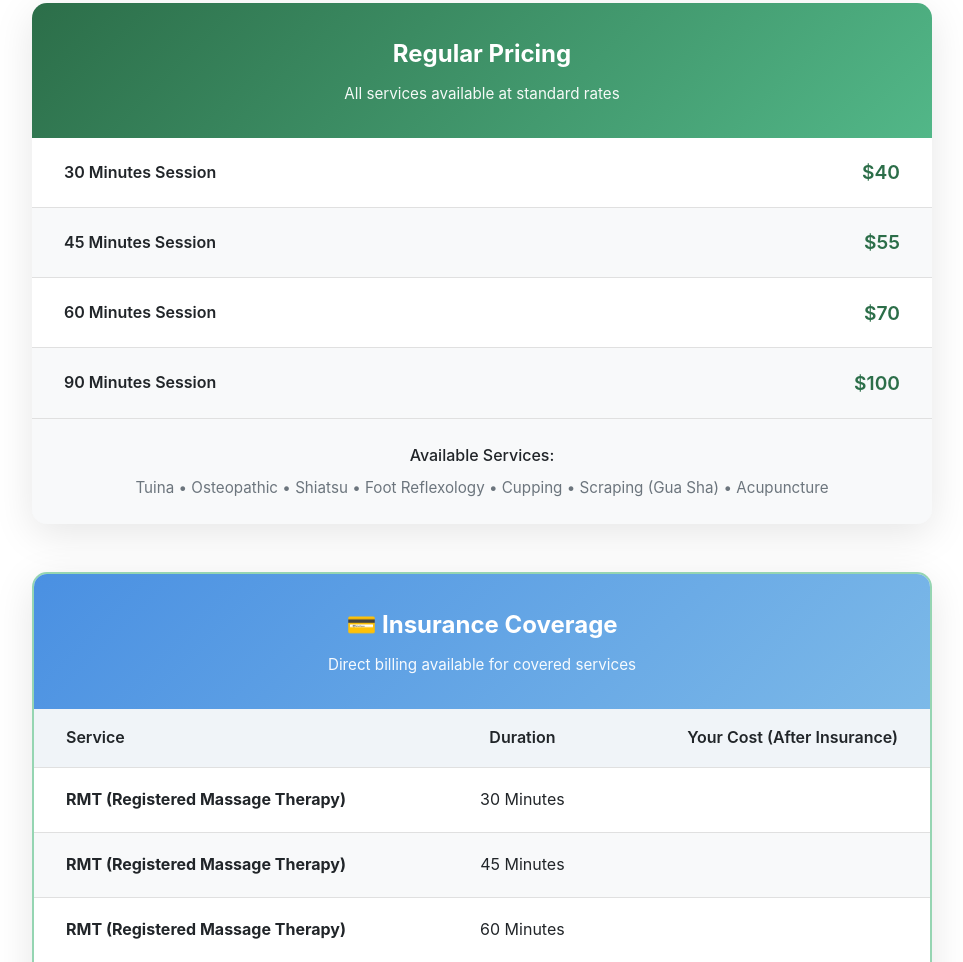
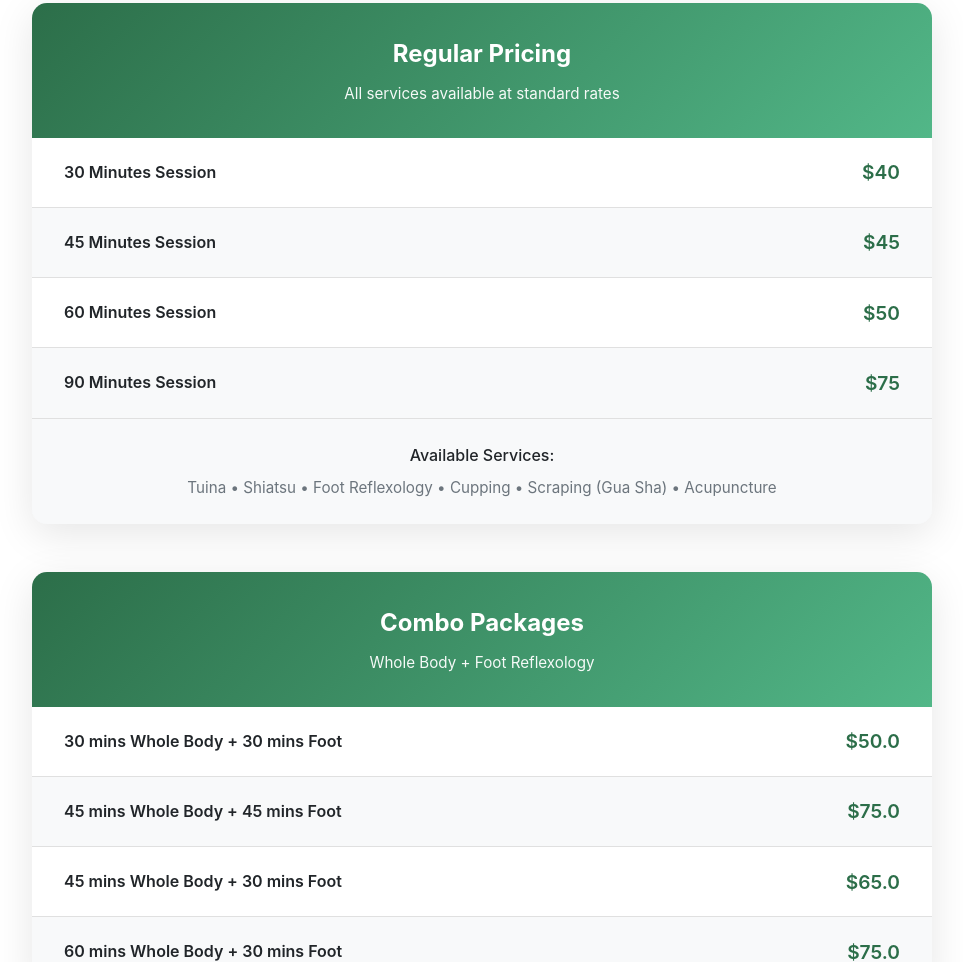
Before and after one commit to LuoL23125/TheCloudPavilion, a plain HTML site: page index.html in a window 1280 px wide. Shown: the part 1838-2800 px from the top of the page, without its empty margins (158-1121 px from the left). Drawn offline with Linux system fonts and the light colour scheme.

Commit message:
updated regular price

```diff
--- a/index.html
+++ b/index.html
@@ -107,15 +107,15 @@
                     </tr>
                     <tr class="alt-row">
                         <td class="service-name">45 Minutes Session</td>
-                        <td class="service-price">$55</td>
+                        <td class="service-price">$45</td>
                     </tr>
                     <tr>
                         <td class="service-name">60 Minutes Session</td>
-                        <td class="service-price">$70</td>
+                        <td class="service-price">$50</td>
                     </tr>
                     <tr class="alt-row">
                         <td class="service-name">90 Minutes Session</td>
-                        <td class="service-price">$100</td>
+                        <td class="service-price">$75</td>
                     </tr>
                 </table>
 
@@ -125,9 +125,36 @@
                         Available Services:
                     </p>
                     <p style="color: var(--text-light); margin: 0; font-size: 0.95rem;">
-                        Tuina • Osteopathic • Shiatsu • Foot Reflexology • Cupping • Scraping (Gua Sha) • Acupuncture
+                        Tuina • Shiatsu • Foot Reflexology • Cupping • Scraping (Gua Sha) • Acupuncture
                     </p>
                 </div>
+            </div>
+
+            <!-- COMBO PACKAGES -->
+            <div class="price-table">
+                <div class="price-header primary-gradient">
+                    <h3>Combo Packages</h3>
+                    <p>Whole Body + Foot Reflexology</p>
+                </div>
+
+                <table class="price-list">
+                    <tr>
+                        <td class="service-name">30 mins Whole Body + 30 mins Foot</td>
+                        <td class="service-price">$50.0</td>
+                    </tr>
+                    <tr class="alt-row">
+                        <td class="service-name">45 mins Whole Body + 45 mins Foot</td>
+                        <td class="service-price">$75.0</td>
+                    </tr>
+                    <tr>
+                        <td class="service-name">45 mins Whole Body + 30 mins Foot</td>
+                        <td class="service-price">$65.0</td>
+                    </tr>
+                    <tr class="alt-row">
+                        <td class="service-name">60 mins Whole Body + 30 mins Foot</td>
+                        <td class="service-price">$75.0</td>
+                    </tr>
+                </table>
             </div>
 
             <!-- Insurance Price Table -->
```
